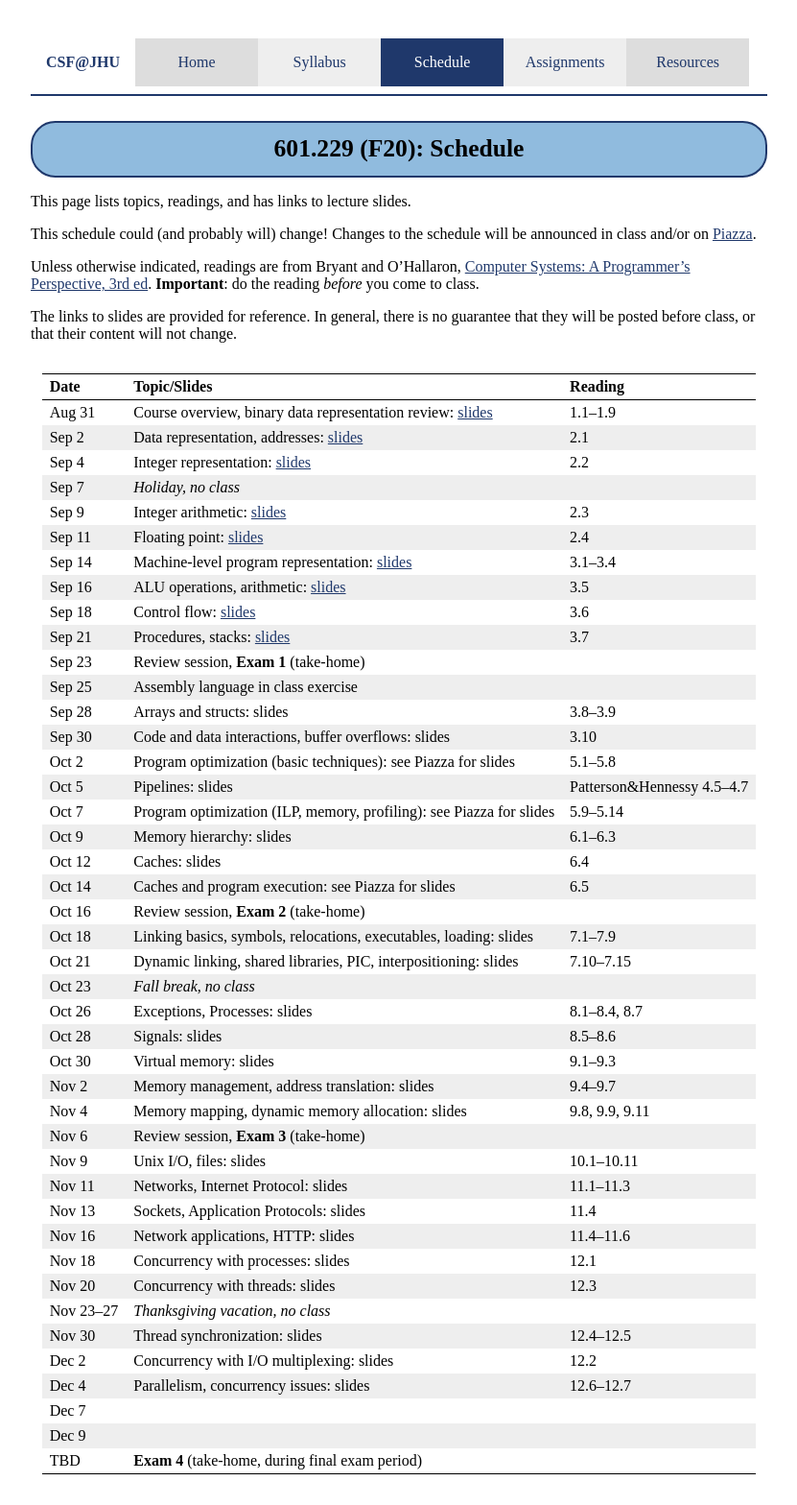
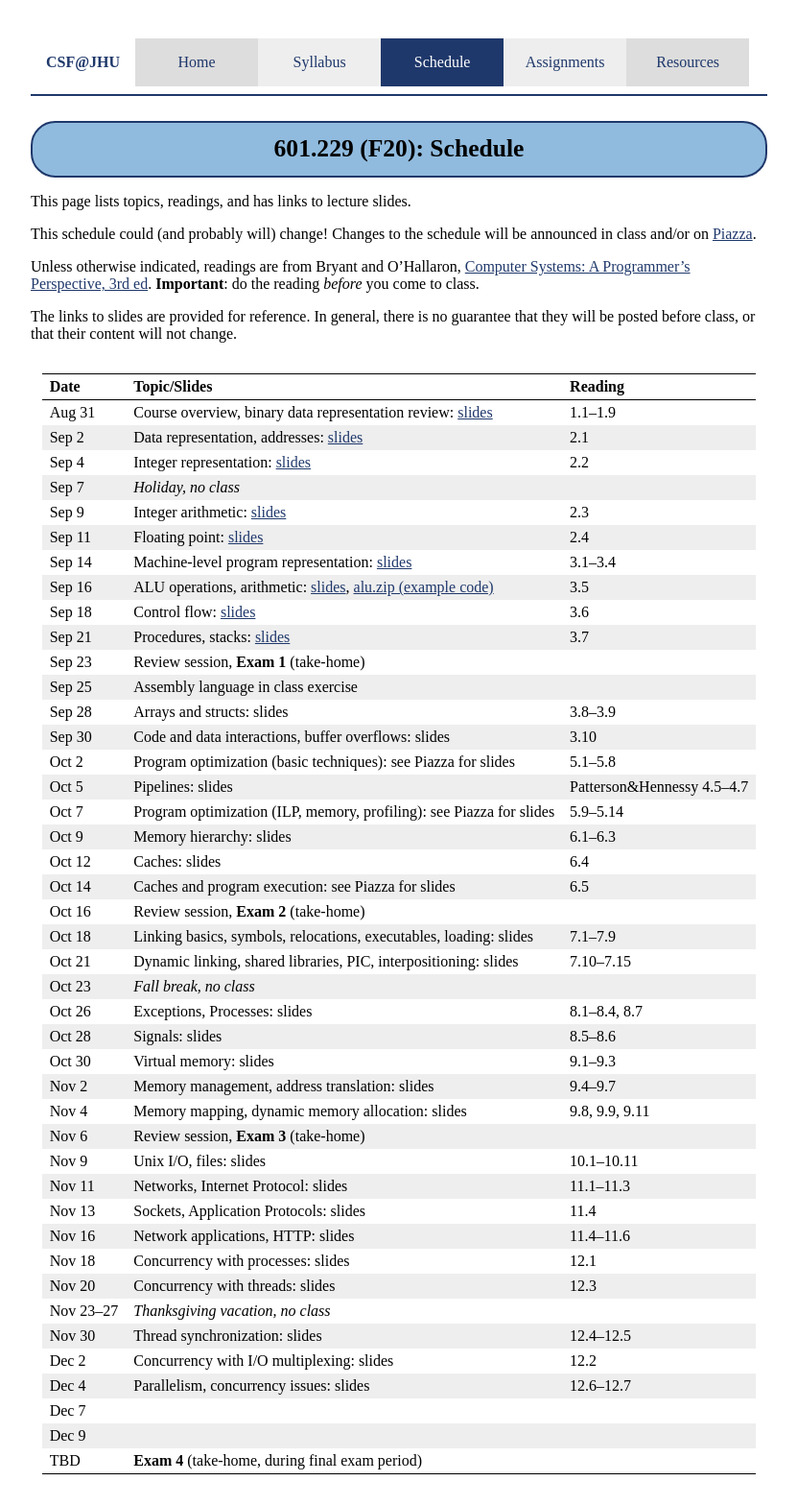
Before and after one commit to jhucsf/fall2020, a Jekyll site: the page built from schedule.md, in a window 1280 px wide. Shown: the whole page at 96% size, without its empty margins (224-1055 px from the left). Built offline with Jekyll 4.4.1, drawn with Linux system fonts in a browser that asks for light colours.

Commit message:
link to alu.zip (example code)

```diff
--- a/schedule.md
+++ b/schedule.md
@@ -21,7 +21,7 @@ Sep 7              | *Holiday, no class*
 Sep 9              | Integer arithmetic: [slides](lectures/lecture04-public.pdf) | 2.3 |
 Sep 11             | Floating point: [slides](lectures/lecture05-public.pdf) | 2.4 |
 Sep 14             | Machine-level program representation: [slides](lectures/lecture06-public.pdf) | 3.1–3.4
-Sep 16             | ALU operations, arithmetic: [slides](lectures/lecture07-public.pdf) | 3.5
+Sep 16             | ALU operations, arithmetic: [slides](lectures/lecture07-public.pdf), [alu.zip (example code)](lectures/alu.zip) | 3.5
 Sep 18             | Control flow: [slides](lectures/lecture08-public.pdf) | 3.6 |
 Sep 21             | Procedures, stacks: [slides](lectures/lecture09-public.pdf) | 3.7
 Sep 23             | Review session, **Exam 1** (take-home)
```
